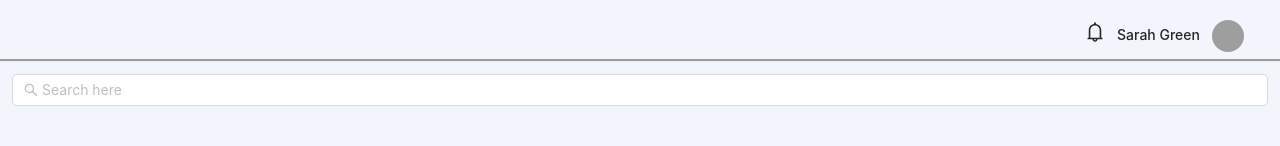
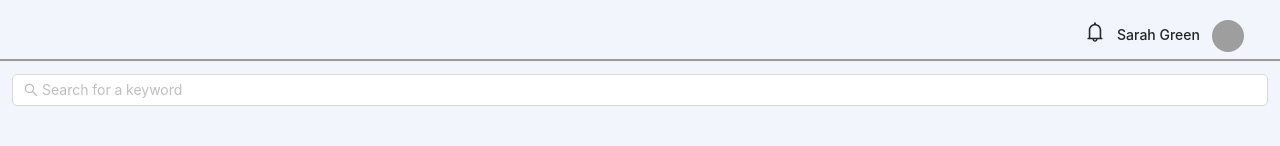
Before and after one commit to AngeloAndreaIsola/DashMote_Assesment, a Vue app in the folder dashmote_assessment/: page / in a window 1280 px wide. Shown: the top 146 px of the page. Built offline with nearby package versions, Linux system fonts and the light colour scheme; grey boxes are pictures that could not be loaded.

Commit message:
changed search palce holder

```diff
--- a/dashmote_assessment/src/components/DashboardOverview.vue
+++ b/dashmote_assessment/src/components/DashboardOverview.vue
@@ -28,7 +28,7 @@
                 <path
                   d="M909.6 854.5L649.9 594.8C690.2 542.7 712 479 712 412c0-80.2-31.3-155.4-87.9-212.1-56.6-56.7-132-87.9-212.1-87.9s-155.5 31.3-212.1 87.9C143.2 256.5 112 331.8 112 412c0 80.1 31.3 155.5 87.9 212.1C256.5 680.8 331.8 712 412 712c67 0 130.6-21.8 182.7-62l259.7 259.6a8.2 8.2 0 0011.6 0l43.6-43.5a8.2 8.2 0 000-11.6zM570.4 570.4C528 612.7 471.8 636 412 636s-116-23.3-158.4-65.6C211.3 528 188 471.8 188 412s23.3-116.1 65.6-158.4C296 211.3 352.2 188 412 188s116.1 23.2 158.4 65.6S636 352.2 636 412s-23.3 116.1-65.6 158.4z">
                 </path>
-              </svg></span></span><input v-model="search" placeholder="Search here" type="text" class="ant-input"><span
+              </svg></span></span><input v-model="search" placeholder="Search for a keyword" type="text" class="ant-input"><span
             class="ant-input-suffix"><span role="button" aria-label="close-circle" tabindex="-1"
               class="anticon anticon-close-circle ant-input-clear-icon-hidden ant-input-clear-icon-has-suffix ant-input-clear-icon"><svg
                 focusable="false" class="" data-icon="close-circle" width="1em" height="1em" fill="currentColor"
```
